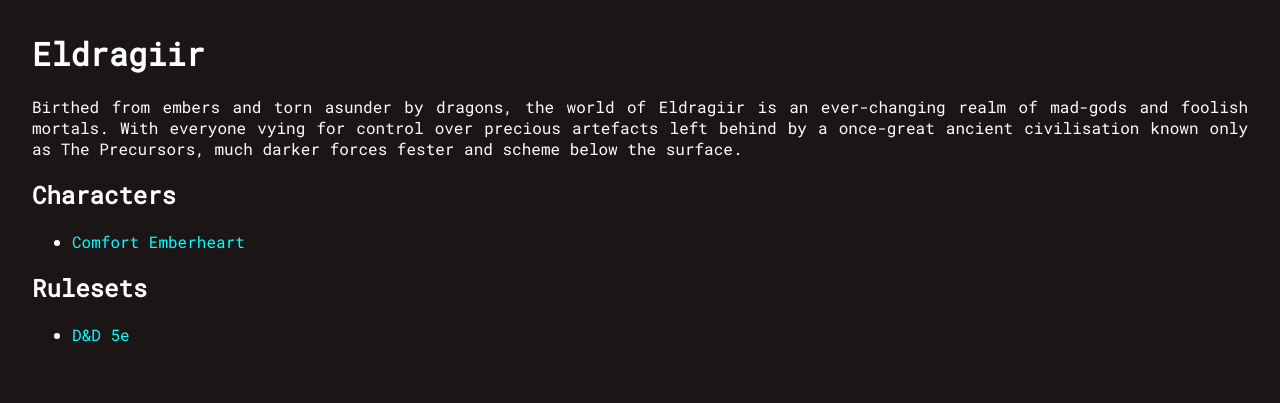
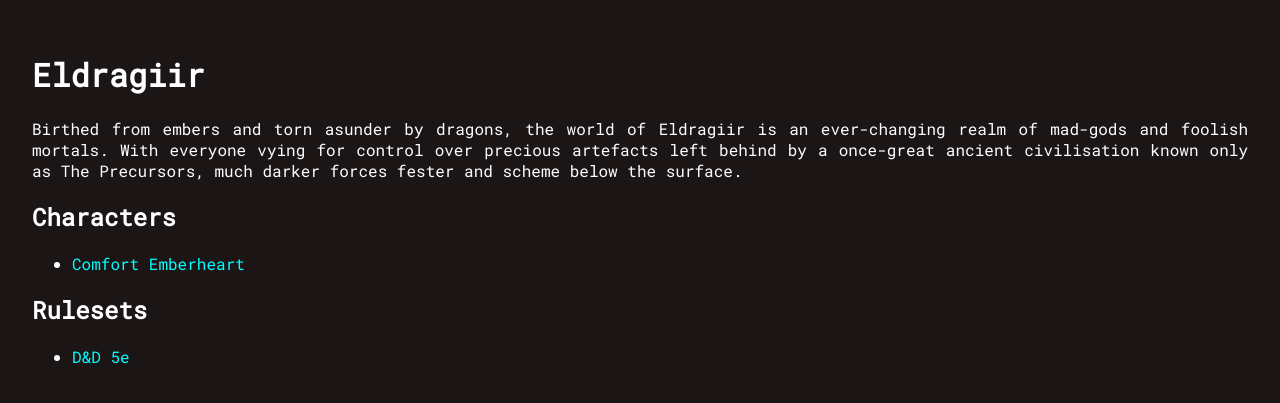
Before and after one commit to zuedev/eldragiir.guide, a Jekyll site: the page built from docs/index.html, in a window 1280 px wide. Shown: the top 403 px of the page. Built offline with Jekyll 4.4.1, drawn with Linux system fonts in a browser that asks for light colours.

Commit message:
automatic youtube background source && style fixes for overlay

```diff
--- a/docs/_assets/css/default.css
+++ b/docs/_assets/css/default.css
@@ -38,7 +38,7 @@
 }
 
 main {
-  margin: 2rem;
+  padding: 2rem;
 }
 
 img {
@@ -102,3 +102,6 @@
     left: -100%;
   }
 }
+.videoCredit {
+  text-align: right;
+}
--- a/docs/_layouts/default.html
+++ b/docs/_layouts/default.html
@@ -53,7 +53,6 @@
         ></iframe>
       </div>
     </div>
-    <script src="/assets/js/youtubeBackground.js"></script>
     {% endif %}
     <main>
       {% if page.image %}
@@ -66,8 +65,21 @@
         <div class="toc"></div>
         {{ content }}
       </div>
+      {% if page.youtubeBackground %}
+      <p class="videoCredit">
+        <a
+          href="https://youtu.be/{{ page.youtubeBackground
+      }}"
+          target="_blank"
+          ><b>Background Source</b></a
+        >
+      </p>
+      {% endif %}
     </main>
   </body>
   <script src="//cdnjs.cloudflare.com/ajax/libs/tocbot/4.4.2/tocbot.min.js"></script>
   <script src="/assets/js/defaultPost.js"></script>
+  {% if page.youtubeBackground %}
+  <script src="/assets/js/youtubeBackground.js"></script>
+  {% endif %}
 </html>
```
